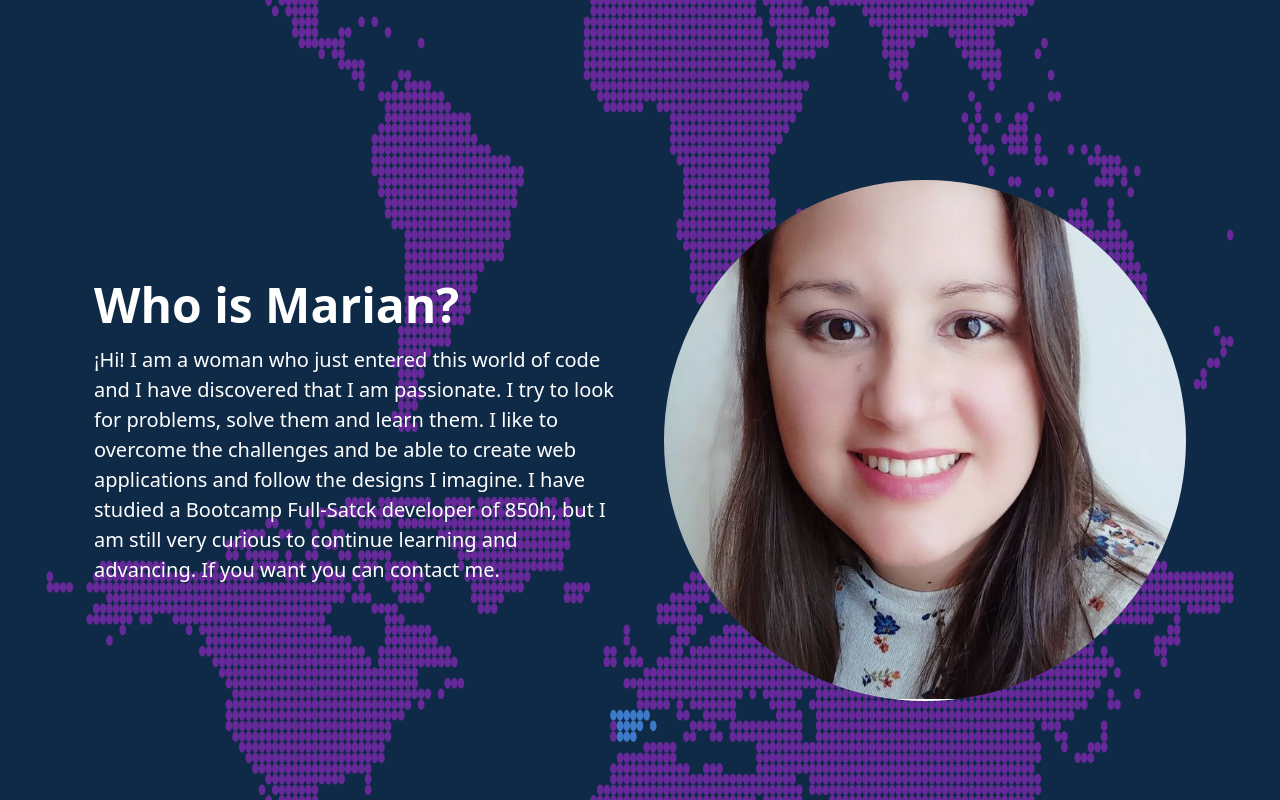
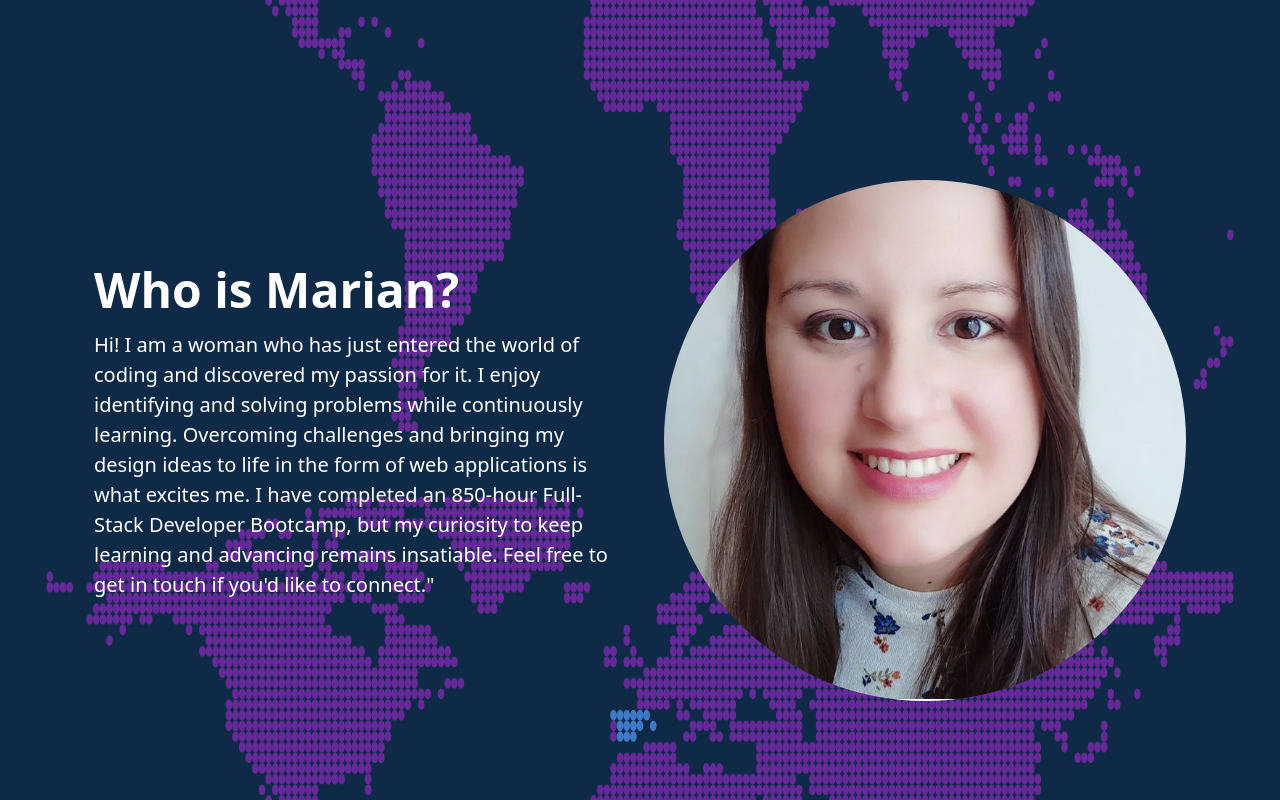
Before and after one commit to Marian4gc/my-portfolio-front-react, a React (Create React App) app: page / in a window 1280 px wide. Shown: the part 389-1189 px from the top of the page. Built offline with nearby package versions, Linux system fonts and the light colour scheme.

Commit message:
Update AboutMe.jsx
changes in text

```diff
--- a/src/components/AboutMe.jsx
+++ b/src/components/AboutMe.jsx
@@ -11,8 +11,7 @@ function AboutMe() {
                 </div>
                 <div className="col-lg-6">
                     <h1 className="display-5 fw-bold lh-1 mb-3 who">Who is Marian?</h1>
-                        <p className="lead">¡Hi! I am a woman who just entered this world of code and I have discovered that I am passionate. I try to look for problems, solve them and learn them. I like to overcome the challenges and be able to create web applications and follow the designs I imagine.
-                        I have studied a Bootcamp Full-Satck developer of 850h, but I am still very curious to continue learning and advancing. If you want you can contact me.</p>
+                        <p className="lead">Hi! I am a woman who has just entered the world of coding and discovered my passion for it. I enjoy identifying and solving problems while continuously learning. Overcoming challenges and bringing my design ideas to life in the form of web applications is what excites me. I have completed an 850-hour Full-Stack Developer Bootcamp, but my curiosity to keep learning and advancing remains insatiable. Feel free to get in touch if you'd like to connect."</p>
                 </div>
             </div>
     </div>
```
